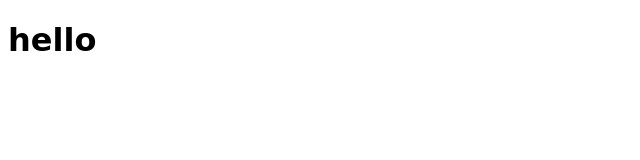
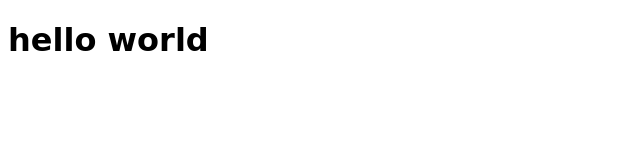
Before and after one commit to keerthivardhan-49/delta-demo, a plain HTML site: page index.html in a window 1280 px wide. Shown: the whole page, without its empty margins (0-640 px from the left). Drawn offline with Linux system fonts and the light colour scheme.

Commit message:
added new word

```diff
--- a/index.html
+++ b/index.html
@@ -7,6 +7,6 @@
     <link rel="stylesheet" href="style.css">
 </head>
 <body>
-    <h1>hello<h1>
+    <h1>hello world<h1>
 </body>
 </html>
```
